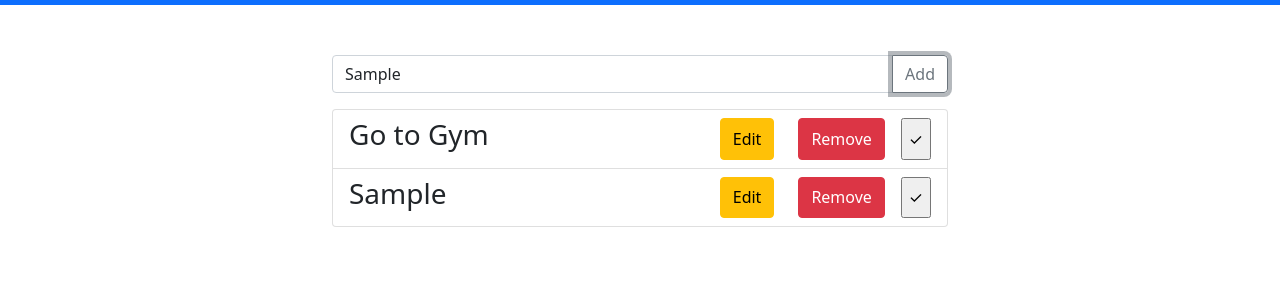
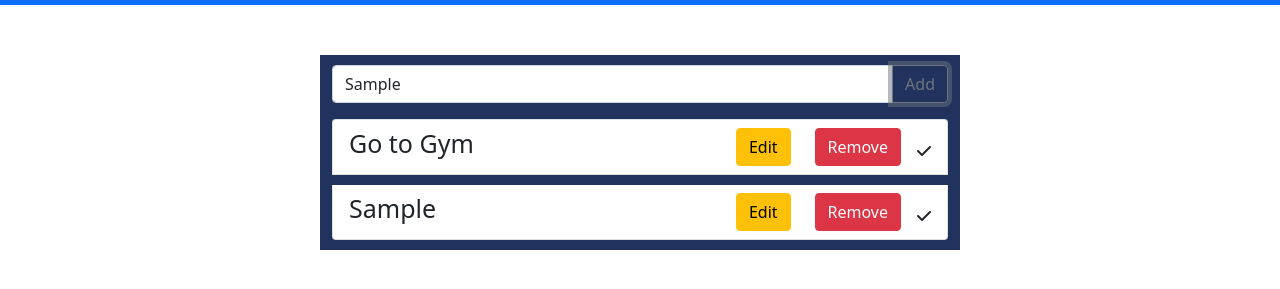
Before and after one commit to Sahil7475/taskno1, a plain HTML site: page index.html in a window 1280 px wide. Both pictures are taken after typing "Sample" into the empty fields and a click on the button "Add". Shown: the part 51-340 px from the top of the page. Drawn offline with nearby package versions, Linux system fonts and the light colour scheme.

Commit message:
second commit

```diff
--- a/css/styles.css
+++ b/css/styles.css
@@ -1,8 +1,18 @@
 .container{
     margin-top: 50px;
    /*  padding-left: 15%; */
+   background-color: #21325E;
+    line-height: 1.5rem;
 }
-
+.form-control{
+    margin-top: 10px;
+}
+#add_btn{
+    margin-top: 10px;
+}
+.list-group-item{
+    margin-bottom: 10px;
+}
 .completed{
     text-decoration: line-through;
     opacity: 0.7;
@@ -11,15 +21,13 @@
 .container-fluid{
     padding-left: 45%;
 }
-
-/* .taskname{
-
-    width: 50%;
+.complete{
+  margin-top: 15px;
+    cursor: pointer;
 }
-
-#list{
-    width: 50%;
+.emptymsg{
+    color: white;
 }
-.button{
-
-} */
+.task{
+    font-size: 25px;
+}
--- a/index.html
+++ b/index.html
@@ -6,6 +6,7 @@
     <meta name="viewport" content="width=device-width, initial-scale=1.0">
     <link href="https://cdn.jsdelivr.net/npm/bootstrap@5.1.3/dist/css/bootstrap.min.css" rel="stylesheet" integrity="sha384-1BmE4kWBq78iYhFldvKuhfTAU6auU8tT94WrHftjDbrCEXSU1oBoqyl2QvZ6jIW3" crossorigin="anonymous">
     <link rel="stylesheet" href="css/styles.css">
+    <link rel="stylesheet" href="https://cdnjs.cloudflare.com/ajax/libs/font-awesome/6.0.0/css/all.min.css">
     <title>Document</title>
 </head>
 <body>
@@ -36,17 +37,17 @@
 
       <div class="container col-lg-6">
       <div class="input-group mb-3 taskname">
-        <input type="text"  class="form-control" placeholder="Task name" aria-label="Recipient's username" aria-describedby="button-addon2">
-        <button id="add_btn" class="btn btn-outline-secondary" type="button" id="button-addon2">Add</button>
+        <input type="text"  class="form-control" placeholder="Task name"  aria-label="Recipient's username" aria-describedby="button-addon2">
+        <button id="add_btn" class="btn btn-outline-secondary" type="submit" id="button-addon2">Add</button>
+
       </div>
       <ul id="list" class="list-group">
         <li class="list-group-item d-flex justify-content-between">
-            <h3 class="flex-grow-1" >Go to Gym</h3>
+            <h3 class="flex-grow-1 task" >Go to Gym</h3>
             <button class="btn btn-warning mx-2" onclick="editChapters(this)">Edit</button>
             <button id="removebtn" class="btn btn-danger mx-3" onclick="removechapters(this)">Remove</button>
-            <input type="button" class="complete" value="✓" onclick="taskdone(this)">
-
-
+            <!-- <input type="button" class="complete" value="✓" onclick="taskdone(this)"> -->
+          <i class="fa-solid fa-check complete" onclick="taskdone(this)"></i>
         </li>
       </ul>
     </div>
--- a/index.js
+++ b/index.js
@@ -18,13 +18,16 @@ let addbtn = document.getElementById("add_btn");
                 alert("Please mention the task")
             }
             else{
+
+            form.innerHTML=` <input type="text"  class="form-control" value="" placeholder="Task name" aria-label="Recipient's username" aria-describedby="button-addon2">`
             let newLi = document.createElement("li");
+
             newLi.className="list-group-item d-flex justify-content-between";
             newLi.innerHTML=`
-            <h3 class="flex-grow-1" >${currentchapter}</h3>
+            <h3 class="flex-grow-1 task" >${currentchapter}</h3>
             <button class="btn btn-warning mx-2" onclick="editChapters(this)">Edit</button>
             <button class="btn btn-danger mx-3" onclick="removechapters(this)">Remove</button>
-            <input type="button" class="complete" value="✓" onclick="taskdone(this)">
+            <i class="fa-solid fa-check complete" onclick="taskdone(this)"></i>
          </li>`;
 
 
@@ -44,7 +47,7 @@ let addbtn = document.getElementById("add_btn");
 
                     let newmessage = document.createElement("h3");
                     newmessage.classList.add('emptymsg')
-                    newmessage.textContent ="Nothing is here , Please add a chapter!!";
+                    newmessage.textContent ="Nothing is here , Please add a task!!";
                     ullist.appendChild(newmessage);
 
                     }
```
